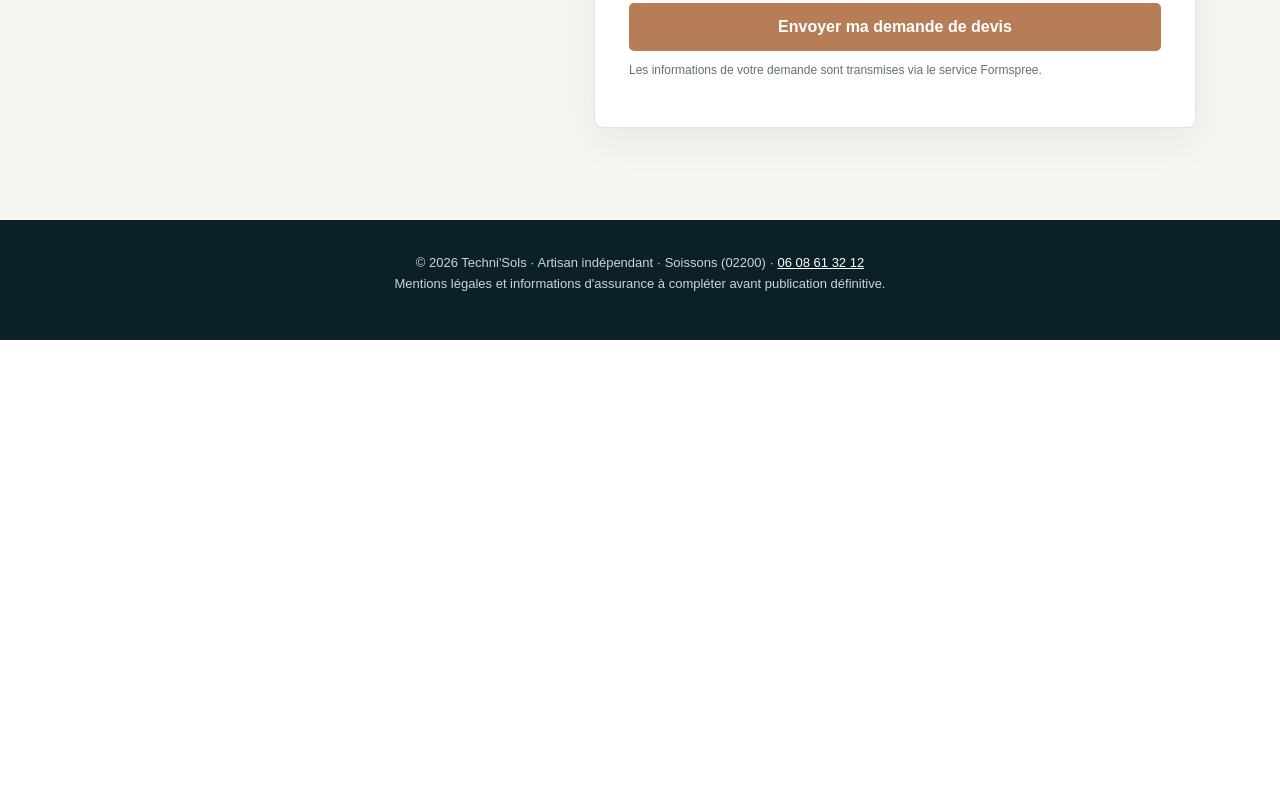
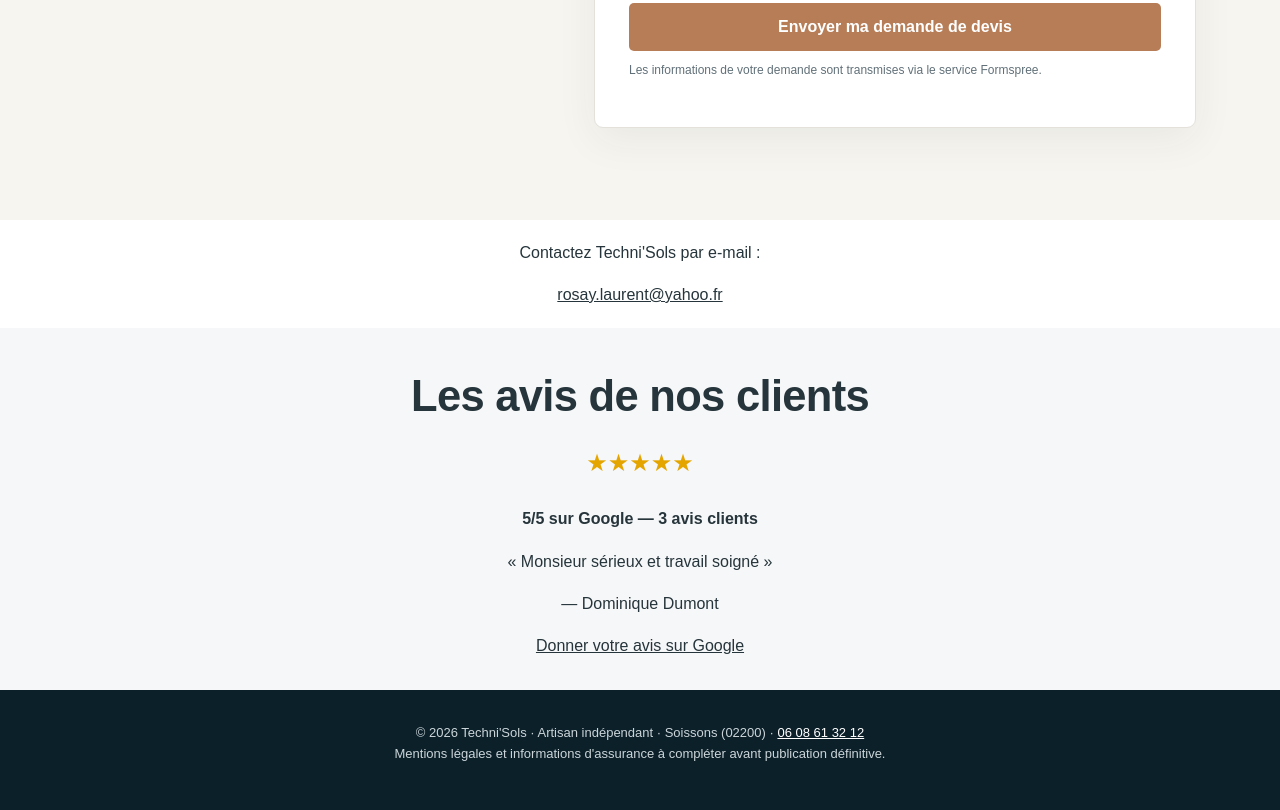
Before and after one commit to laurentrosay/Site-techni-sols-, a plain HTML site: page index.html in a window 1280 px wide. Shown: the part 4293-5103 px from the top of the page. Before the commit the page ends 4633 px from the top, so only its background shows below. Drawn offline with Linux system fonts and the light colour scheme.

Commit message:
Enhance index.html with contact and reviews sections
Added contact information and customer reviews sections.

```diff
--- a/index.html
+++ b/index.html
@@ -14,7 +14,21 @@
 <button class="btn" id="send-button" type="submit">Envoyer ma demande de devis</button>
 <p aria-live="polite" hidden="" id="form-status" role="status"></p>
 <p class="small">Les informations de votre demande sont transmises via le service Formspree.</p>
-</form></div></div></section></main><footer>© <span id="year"></span> Techni'Sols · Artisan indépendant · Soissons (02200) · <a href="tel:+33608613212">06 08 61 32 12</a><p>Mentions légales et informations d'assurance à compléter avant publication définitive.</p></footer><div class="mobile-actions"><a class="btn outline" style="color:var(--navy);border-color:var(--navy)" href="tel:+33608613212">Appeler</a><a class="btn" href="#contact">Devis gratuit</a></div><script>
+</form></div></div></section></main>
+<section style="padding:20px;text-align:center">
+<p>Contactez Techni'Sols par e-mail :</p>
+<a href="mailto:rosay.laurent@yahoo.fr">rosay.laurent@yahoo.fr</a>
+</section>
+
+<section style="padding:30px 20px;text-align:center;background:#f6f7f9">
+<h2>Les avis de nos clients</h2>
+<p style="font-size:24px;color:#e5a500">★★★★★</p>
+<p><strong>5/5 sur Google — 3 avis clients</strong></p>
+<p>« Monsieur sérieux et travail soigné »</p>
+<p>— Dominique Dumont</p>
+<a href="https://g.page/r/CbPyDAmkzqULEBM/review" target="_blank" rel="noopener noreferrer">Donner votre avis sur Google</a>
+</section>
+<footer>© <span id="year"></span> Techni'Sols · Artisan indépendant · Soissons (02200) · <a href="tel:+33608613212">06 08 61 32 12</a><p>Mentions légales et informations d'assurance à compléter avant publication définitive.</p></footer><div class="mobile-actions"><a class="btn outline" style="color:var(--navy);border-color:var(--navy)" href="tel:+33608613212">Appeler</a><a class="btn" href="#contact">Devis gratuit</a></div><script>
 document.getElementById('year').textContent = new Date().getFullYear();
 const form = document.getElementById('devis');
 const statusMessage = document.getElementById('form-status');
```
